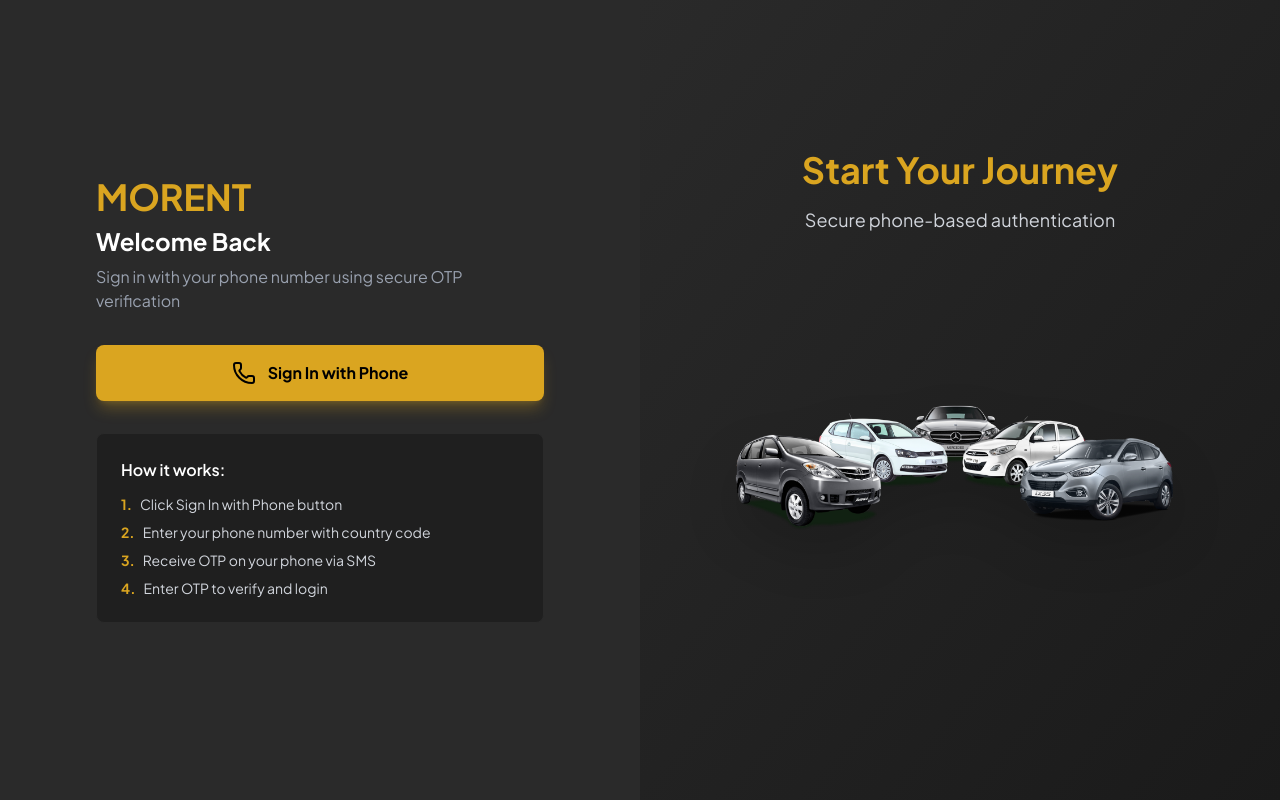
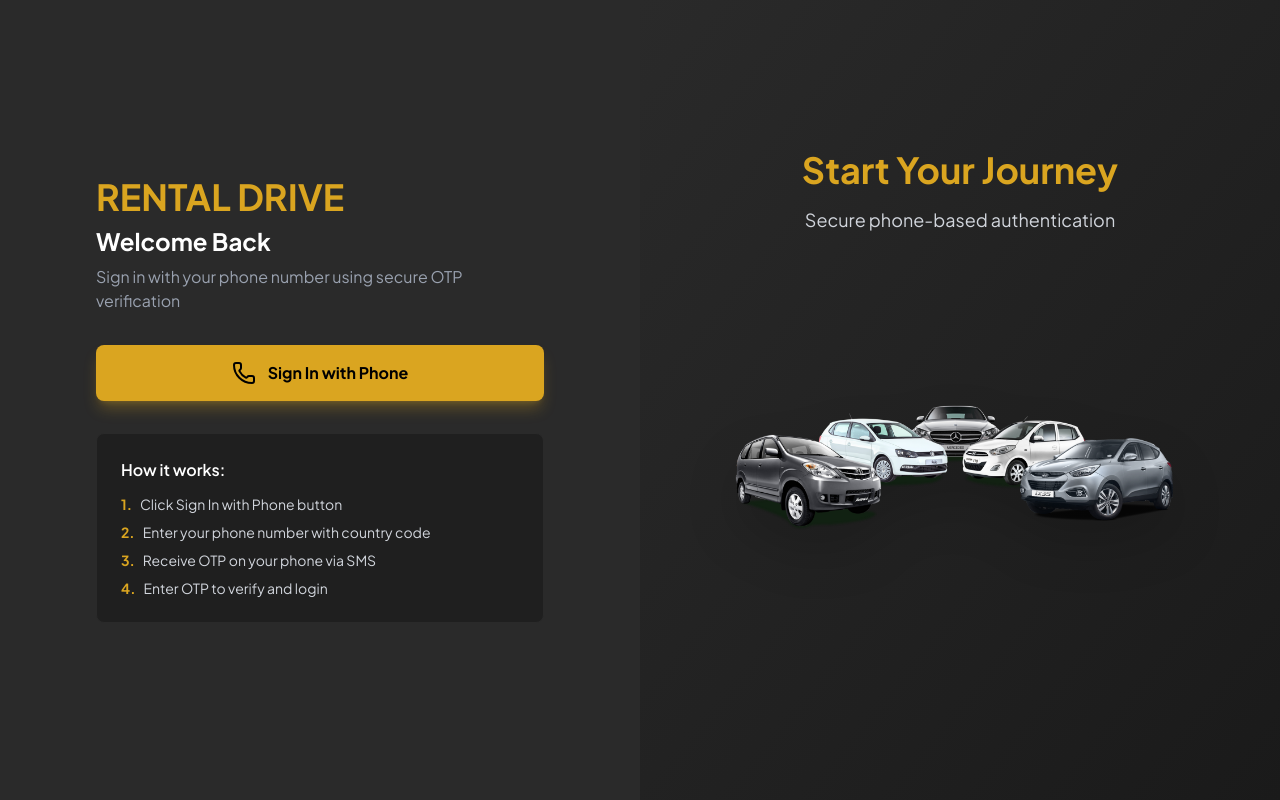
Before and after one commit to EzHook/car-rental-webapp, a Next.js app: page /login in a window 1280 px wide. Built offline with nearby package versions, Linux system fonts and the light colour scheme; no server answers.

Commit message:
car rental fixed meta

```diff
--- a/app/layout.tsx
+++ b/app/layout.tsx
@@ -9,7 +9,7 @@ const plusJakartaSans = Plus_Jakarta_Sans({
 });
 
 export const metadata: Metadata = {
-  title: 'MORENT - Car Rental',
+  title: 'Rental Drive - Car Rental',
   description: 'Rent the best cars at the best prices',
 };
 
--- a/app/login/page.tsx
+++ b/app/login/page.tsx
@@ -80,7 +80,7 @@ function LoginContent() {
       <div className="flex items-center justify-center p-8 bg-bg-main">
         <div className="w-full max-w-md space-y-8">
           <div>
-            <h1 className="text-4xl font-bold text-gold mb-2">MORENT</h1>
+            <h1 className="text-4xl font-bold text-gold mb-2">RENTAL DRIVE</h1>
             <h2 className="text-2xl font-bold text-white">Welcome Back</h2>
             <p className="text-gray-400 mt-2">
               Sign in with your phone number using secure OTP verification
```
